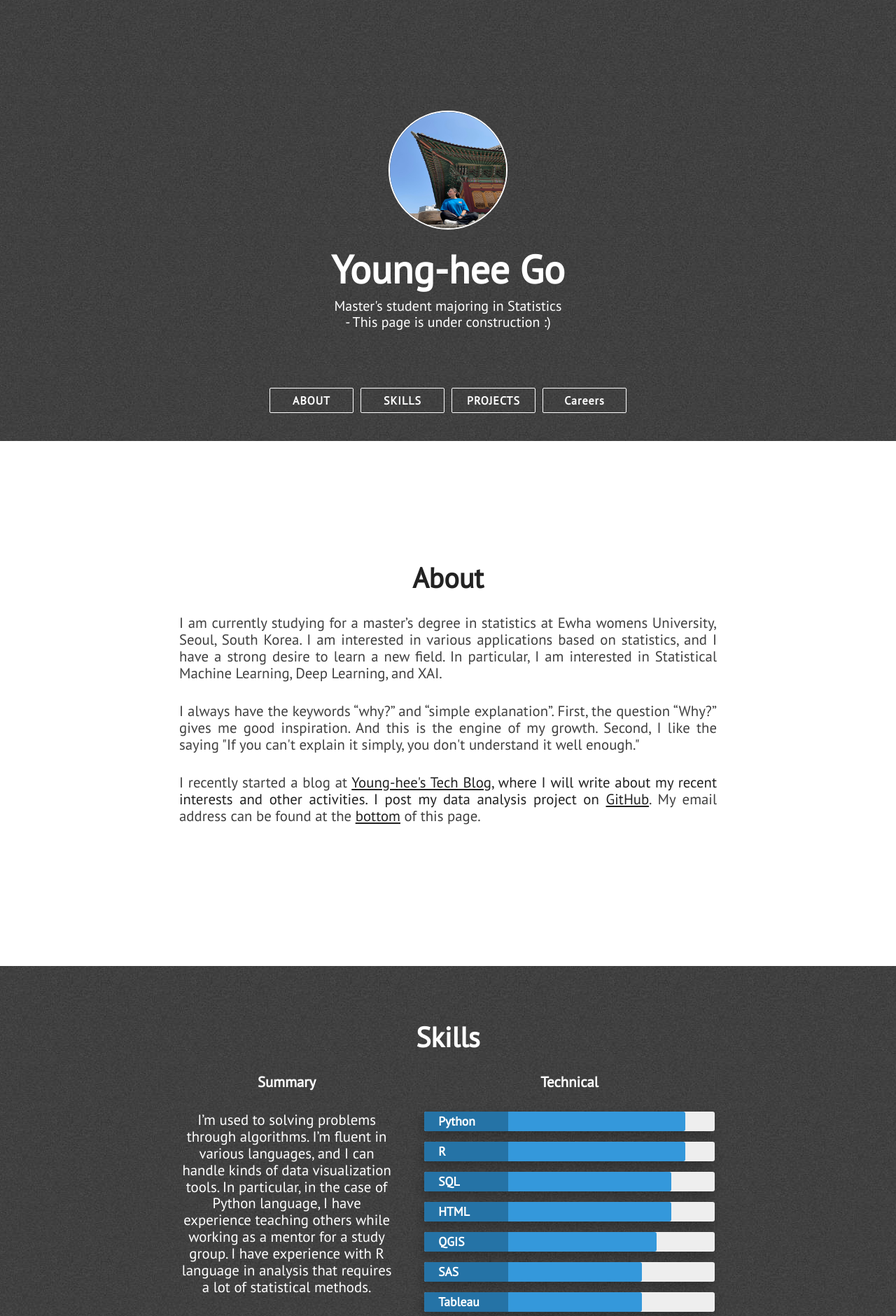
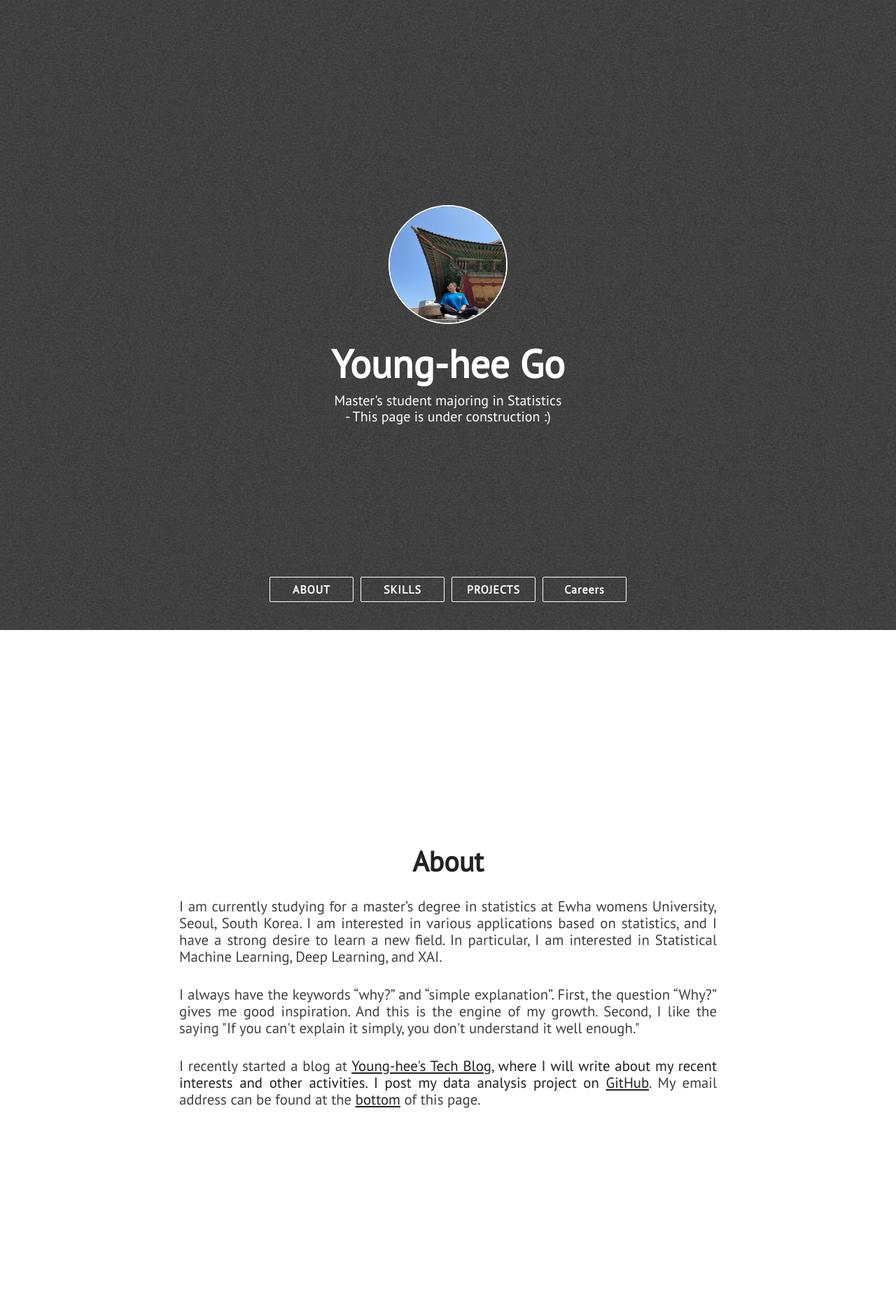
Before and after one commit to YoungheeGGO/YoungheeGGo.github.io, a Jekyll site: the page built from index.html, in a window 1280 px wide. Shown: the top 1880 px of the page at 70% size. Built offline with Jekyll 4.4.1, drawn with Linux system fonts in a browser that asks for light colours; nearby versions of some CDN libraries.

Commit message:
Update main.css

```diff
--- a/assets/css/main.css
+++ b/assets/css/main.css
@@ -12,7 +12,7 @@ img {
 .head {
 
   color: #fff;
-  min-height: 70vh; /*Origin: 100*/
+  min-height: 100vh;
 
   display: -webkit-box;
 
@@ -166,7 +166,7 @@ img {
   max-width: 768px;
   margin: 60px auto;
   padding: 20px 0;
-  min-height: 70vh; /*Origin: 100*/
+  min-height: 100vh;
 
   display: -webkit-box;
 
```
